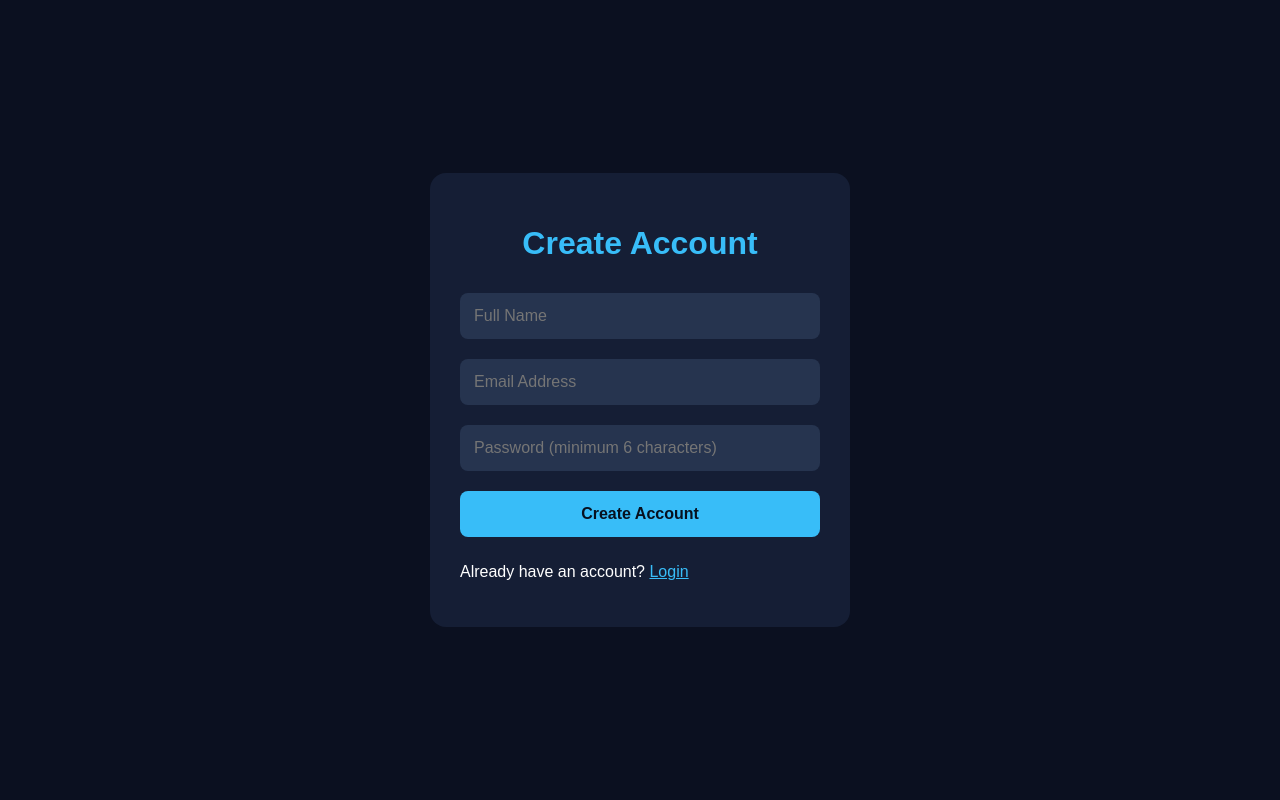
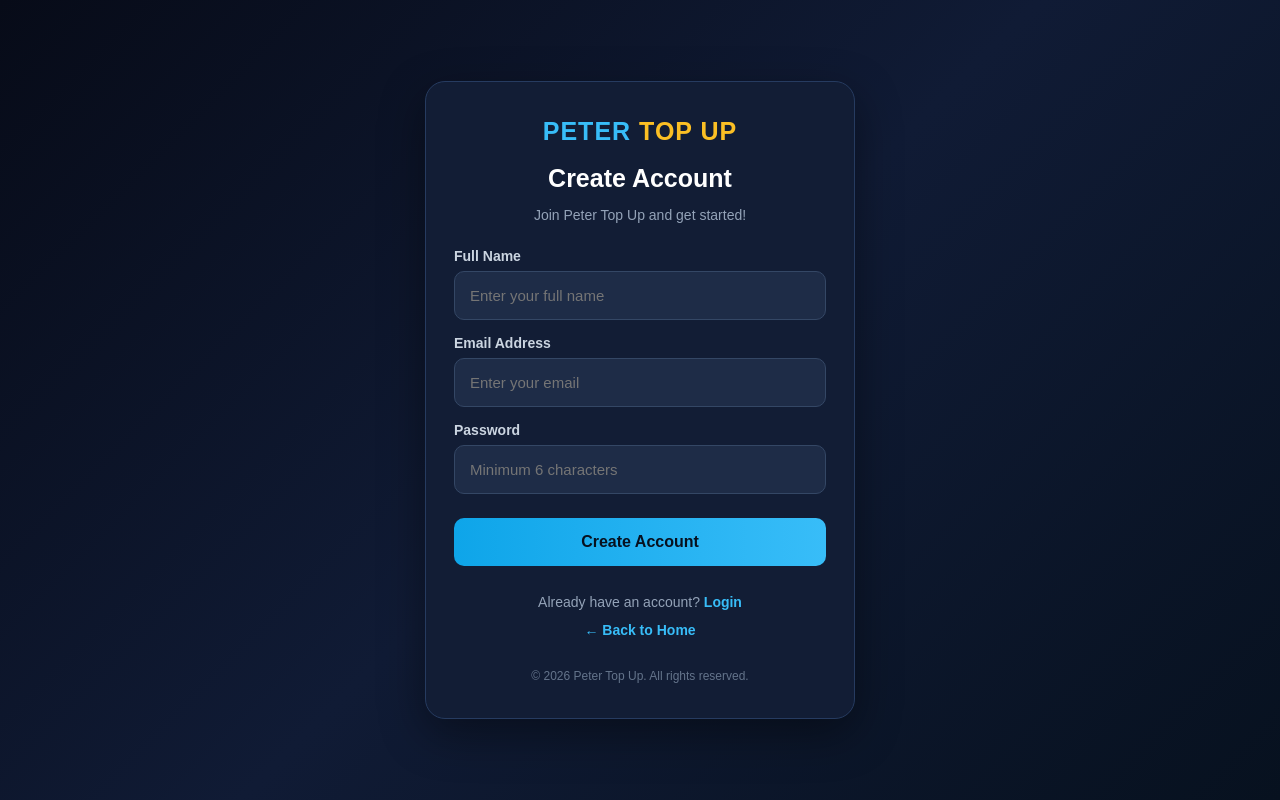
Before and after one commit to peterlorevil08-spec/peter-top-up, a plain HTML site: page signup.html in a window 1280 px wide. Drawn offline with nearby package versions, Linux system fonts and the light colour scheme.

Commit message:
Update signup.html

```diff
--- a/signup.html
+++ b/signup.html
@@ -6,56 +6,202 @@
   <meta name="viewport" content="width=device-width, initial-scale=1.0">
   <title>Create Account - Peter Top Up</title>
   <script src="https://cdn.jsdelivr.net/npm/@supabase/supabase-js@2"></script>
+
   <style>
-    * { box-sizing: border-box; }
+    * {
+      box-sizing: border-box;
+    }
+
     body {
       margin: 0;
-      background: #0b1020;
+      min-height: 100vh;
+      padding: 20px;
+      display: flex;
+      align-items: center;
+      justify-content: center;
+      background: linear-gradient(135deg, #070b18, #101b35, #07111f);
       color: white;
       font-family: Arial, sans-serif;
-      display: grid;
-      place-items: center;
-      min-height: 100vh;
-      padding: 20px;
     }
+
     .card {
       width: 100%;
-      max-width: 420px;
-      background: #151e35;
-      padding: 30px;
-      border-radius: 16px;
+      max-width: 430px;
+      padding: 35px 28px;
+      background: #121d35;
+      border: 1px solid #263b60;
+      border-radius: 20px;
+      box-shadow: 0 15px 45px rgba(0,0,0,0.4);
     }
-    h1 { color: #38bdf8; text-align: center; }
-    input, button {
+
+    .logo {
+      text-align: center;
+      font-size: 25px;
+      font-weight: 900;
+      letter-spacing: 1px;
+      color: #38bdf8;
+      margin-bottom: 8px;
+    }
+
+    .logo span {
+      color: #fbbf24;
+    }
+
+    h1 {
+      text-align: center;
+      font-size: 25px;
+      margin: 18px 0 8px;
+    }
+
+    .subtitle {
+      text-align: center;
+      color: #94a3b8;
+      font-size: 14px;
+      margin-bottom: 25px;
+    }
+
+    label {
+      display: block;
+      margin: 15px 0 7px;
+      color: #cbd5e1;
+      font-size: 14px;
+      font-weight: bold;
+    }
+
+    input {
       width: 100%;
-      padding: 14px;
-      margin: 10px 0;
-      border-radius: 8px;
+      padding: 15px;
+      border: 1px solid #344765;
+      border-radius: 10px;
+      outline: none;
+      background: #1e2c47;
+      color: white;
+      font-size: 15px;
+    }
+
+    input:focus {
+      border-color: #38bdf8;
+      box-shadow: 0 0 0 2px rgba(56,189,248,0.12);
+    }
+
+    button {
+      width: 100%;
+      padding: 15px;
+      margin-top: 24px;
       border: none;
+      border-radius: 10px;
+      background: linear-gradient(90deg, #0ea5e9, #38bdf8);
+      color: #07111f;
       font-size: 16px;
+      font-weight: 900;
+      cursor: pointer;
+      transition: 0.2s;
     }
-    input { background: #26344f; color: white; }
-    button {
-      background: #38bdf8;
-      color: #07111f;
+
+    button:hover {
+      transform: translateY(-2px);
+      box-shadow: 0 7px 20px rgba(56,189,248,0.2);
+    }
+
+    button:disabled {
+      opacity: 0.6;
+      cursor: not-allowed;
+      transform: none;
+    }
+
+    #message {
+      text-align: center;
+      color: #38bdf8;
+      font-size: 14px;
+      overflow-wrap: anywhere;
+      margin-top: 18px;
+    }
+
+    .links {
+      text-align: center;
+      margin-top: 22px;
+      color: #94a3b8;
+      font-size: 14px;
+      line-height: 2;
+    }
+
+    a {
+      color: #38bdf8;
+      text-decoration: none;
       font-weight: bold;
-      cursor: pointer;
     }
-    #message { text-align: center; color: #38bdf8; }
-    a { color: #38bdf8; }
+
+    a:hover {
+      color: #fbbf24;
+    }
+
+    .footer {
+      text-align: center;
+      color: #64748b;
+      font-size: 12px;
+      margin-top: 25px;
+    }
   </style>
 </head>
+
 <body>
+
   <div class="card">
+
+    <div class="logo">PETER <span>TOP UP</span></div>
+
     <h1>Create Account</h1>
+    <p class="subtitle">Join Peter Top Up and get started!</p>
+
     <form id="signupForm">
-      <input id="fullName" type="text" placeholder="Full Name" required>
-      <input id="email" type="email" placeholder="Email Address" required>
-      <input id="password" type="password" placeholder="Password (minimum 6 characters)" minlength="6" required>
-      <button id="submitBtn" type="submit">Create Account</button>
+
+      <label for="fullName">Full Name</label>
+      <input
+        id="fullName"
+        type="text"
+        placeholder="Enter your full name"
+        autocomplete="name"
+        required
+      >
+
+      <label for="email">Email Address</label>
+      <input
+        id="email"
+        type="email"
+        placeholder="Enter your email"
+        autocomplete="email"
+        required
+      >
+
+      <label for="password">Password</label>
+      <input
+        id="password"
+        type="password"
+        placeholder="Minimum 6 characters"
+        minlength="6"
+        autocomplete="new-password"
+        required
+      >
+
+      <button id="submitBtn" type="submit">
+        Create Account
+      </button>
+
     </form>
-    <p id="message"></p>
-    <p>Already have an account? <a href="login.html">Login</a></p>
+
+    <p id="message" role="status"></p>
+
+    <div class="links">
+      Already have an account?
+      <a href="login.html">Login</a>
+      <br>
+      <a href="index.html">← Back to Home</a>
+    </div>
+
+    <div class="footer">
+      © 2026 Peter Top Up. All rights reserved.
+    </div>
+
   </div>
 
   <script>
@@ -117,5 +263,6 @@
       }
     });
   </script>
+
 </body>
 </html>
```
